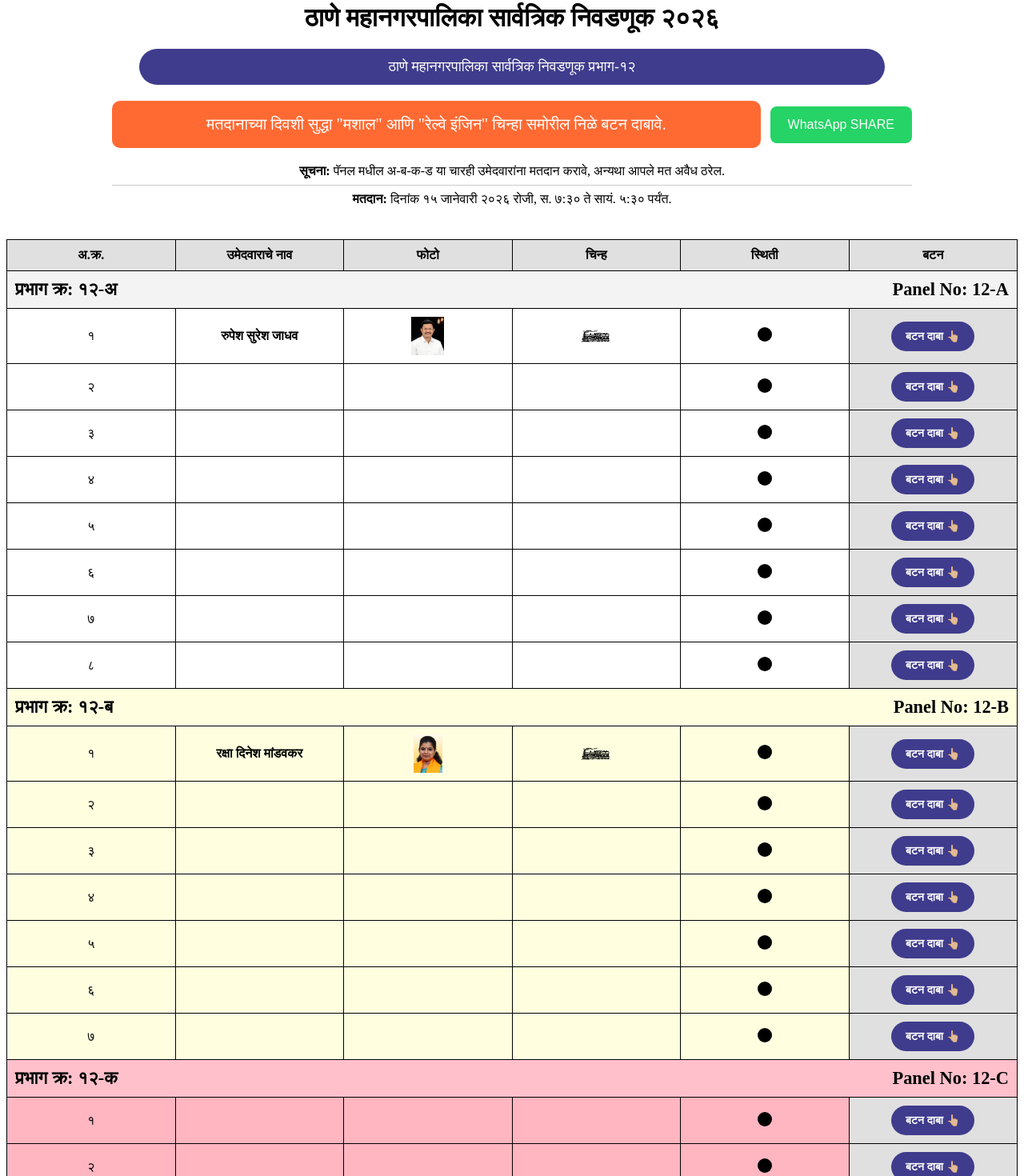
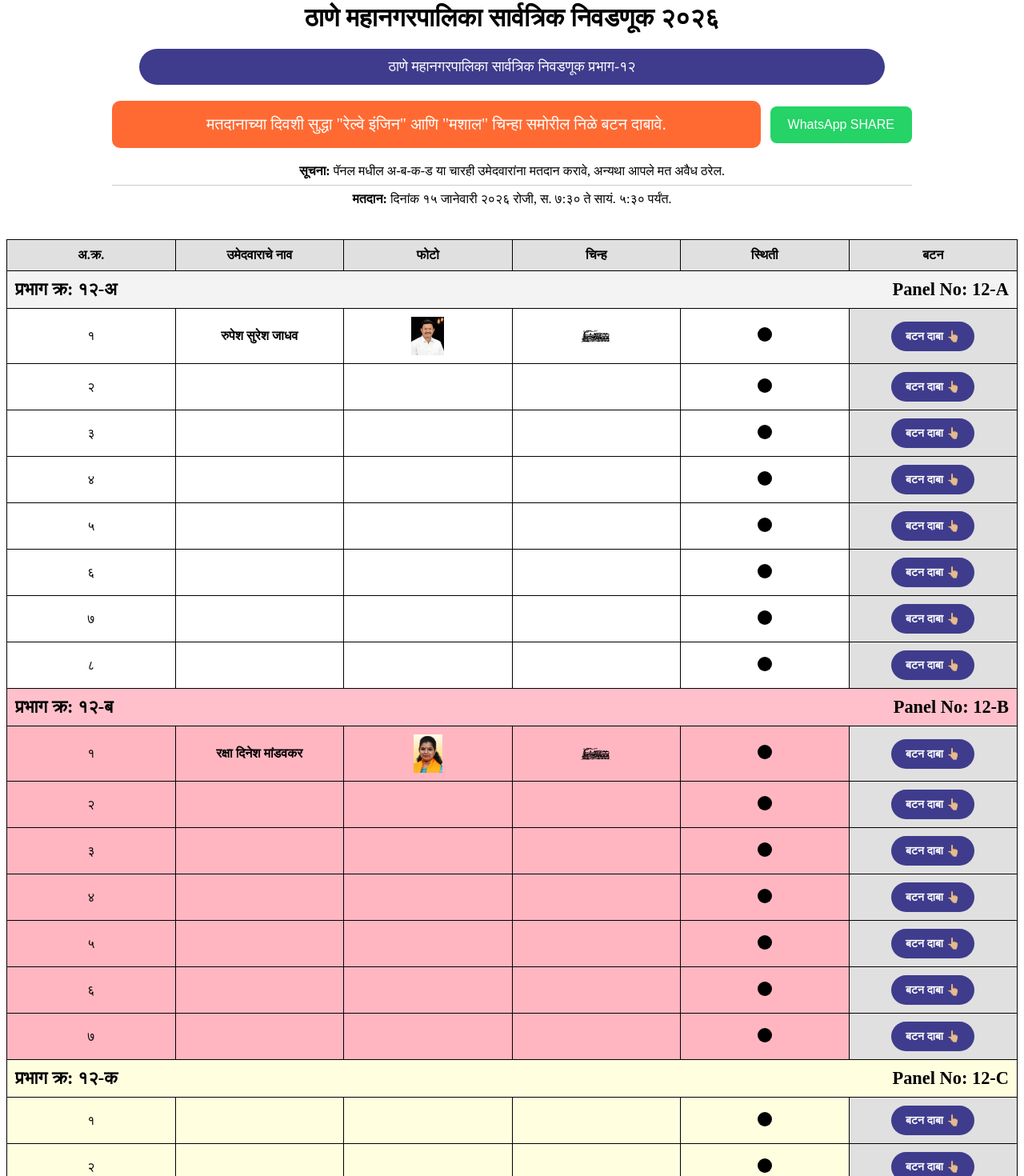
Before and after one commit to flintinfotech/Ballot-Unit-project-DattaGhanghale, a React (Vite) app: page / in a window 1280 px wide. Shown: the part 16-1486 px from the top of the page at 80% size. Built offline with nearby package versions, Linux system fonts and the light colour scheme.

Commit message:
sequence changes

```diff
--- a/src/componets/CandidatesTable.tsx
+++ b/src/componets/CandidatesTable.tsx
@@ -23,7 +23,7 @@ const CandidatesTable: React.FC = () => {
   };
 
   // ✅ Vote handler (SECTION-SAFE)
-  const handleVote = (candidate: Candidate, uniqueKey: string) => {
+  const handleVote = (candidate: Candidate, uniqueKey: string, disableBeepSound: boolean = false) => {
     if (!isValidImage(candidate.photo1) || !isValidImage(candidate.symbol)) {
       new Audio("/sounds/Error.mp3").play().catch(() => { });
       return;
@@ -37,9 +37,14 @@ const CandidatesTable: React.FC = () => {
 
     setActiveKey(uniqueKey);
 
+    // 🔕 Disable beep sound conditionally
+  if (!disableBeepSound) {
     const sound = new Audio("/sounds/Beep.mp3");
     sound.onended = () => setActiveKey(null);
-    sound.play().catch(() => { });
+    sound.play().catch(() => {});
+  } else {
+    setTimeout(() => setActiveKey(null), 200);
+  }
   };
 
   // ✅ Render image safely
@@ -76,6 +81,7 @@ const CandidatesTable: React.FC = () => {
 
             {data.slice(0, 8).map((c, i) => {
               const key = `sec1-${c.id}`;
+               const disableSound = i === 0; // 👈 1st row
               return (
                 <tr key={key}>
                   <td>{toMarathiNumber(i + 1)}</td>
@@ -89,7 +95,7 @@ const CandidatesTable: React.FC = () => {
                     />
                   </td>
                   <td style={{ backgroundColor: "#e0e0e0" }}>
-                    <button className="vote-btn" onClick={() => handleVote(c, key)}>
+                    <button className="vote-btn" onClick={() => handleVote(c, key, disableSound)}>
                       <b>बटन दाबा 👆🏼</b>
                     </button>
                   </td>
@@ -99,7 +105,7 @@ const CandidatesTable: React.FC = () => {
 
             {/* ================= SECTION 2 ================= */}
             <tr className="group-row">
-              <td colSpan={6} style={{ background: "lightyellow" }}>
+              <td colSpan={6} style={{ background: "pink" }}>
                 <div style={{ display: "flex", justifyContent: "space-between" }}>
                   <span>प्रभाग क्र: १२-ब</span>
                   <span>Panel No: 12-B</span>
@@ -109,6 +115,41 @@ const CandidatesTable: React.FC = () => {
 
             {data.slice(8, 15).map((c, i) => {
               const key = `sec2-${c.id}`;
+               const disableSound = i === 0; // 👈 1st row
+              return (
+                <tr key={key} style={{ background: "lightpink" }}>
+                  <td>{toMarathiNumber(i + 1)}</td>
+                  <td><b>{c.name}</b></td>
+                  <td>{renderImage(c.photo1, "candidate-photo")}</td>
+                  <td>{renderImage(c.symbol, "candidate-symbol")}</td>
+                  <td>
+                    <span
+                      className="status-dot"
+                      style={{ background: activeKey === key ? "red" : "black" }}
+                    />
+                  </td>
+                  <td style={{ backgroundColor: "#e0e0e0" }}>
+                    <button className="vote-btn" onClick={() => handleVote(c, key, disableSound)}>
+                      <b>बटन दाबा 👆🏼</b>
+                    </button>
+                  </td>
+                </tr>
+              );
+            })}
+
+            {/* ================= SECTION 3 ================= */}
+            <tr className="group-row">
+              <td colSpan={6} style={{ background: "lightyellow" }}>
+                <div style={{ display: "flex", justifyContent: "space-between" }}>
+                  <span>प्रभाग क्र: १२-क</span>
+                  <span>Panel No: 12-C</span>
+                </div>
+              </td>
+            </tr>
+
+            {data.slice(15, 23).map((c, i) => {
+              const key = `sec3-${c.id}`;
+               const disableSound = i === 3; // 👈 4th row
               return (
                 <tr key={key} style={{ background: "lightyellow" }}>
                   <td>{toMarathiNumber(i + 1)}</td>
@@ -122,40 +163,7 @@ const CandidatesTable: React.FC = () => {
                     />
                   </td>
                   <td style={{ backgroundColor: "#e0e0e0" }}>
-                    <button className="vote-btn" onClick={() => handleVote(c, key)}>
-                      <b>बटन दाबा 👆🏼</b>
-                    </button>
-                  </td>
-                </tr>
-              );
-            })}
-
-            {/* ================= SECTION 3 ================= */}
-            <tr className="group-row">
-              <td colSpan={6} style={{ background: "pink" }}>
-                <div style={{ display: "flex", justifyContent: "space-between" }}>
-                  <span>प्रभाग क्र: १२-क</span>
-                  <span>Panel No: 12-C</span>
-                </div>
-              </td>
-            </tr>
-
-            {data.slice(15, 23).map((c, i) => {
-              const key = `sec3-${c.id}`;
-              return (
-                <tr key={key} style={{ background: "lightpink" }}>
-                  <td>{toMarathiNumber(i + 1)}</td>
-                  <td><b>{c.name}</b></td>
-                  <td>{renderImage(c.photo1, "candidate-photo")}</td>
-                  <td>{renderImage(c.symbol, "candidate-symbol")}</td>
-                  <td>
-                    <span
-                      className="status-dot"
-                      style={{ background: activeKey === key ? "red" : "black" }}
-                    />
-                  </td>
-                  <td style={{ backgroundColor: "#e0e0e0" }}>
-                    <button className="vote-btn" onClick={() => handleVote(c, key)}>
+                    <button className="vote-btn" onClick={() => handleVote(c, key, disableSound)}>
                       <b>बटन दाबा 👆🏼</b>
                     </button>
                   </td>
--- a/src/componets/NoticeBanner.tsx
+++ b/src/componets/NoticeBanner.tsx
@@ -13,7 +13,7 @@ const NoticeBanner: React.FC = () => {
         flex: 1,
       }}
     >
-      मतदानाच्या दिवशी सुद्धा "मशाल" आणि "रेल्वे इंजिन" चिन्हा समोरील निळे बटन दाबावे.
+      मतदानाच्या दिवशी सुद्धा "रेल्वे इंजिन" आणि "मशाल" चिन्हा समोरील निळे बटन दाबावे.
     </div>
   );
 };
```
Also changed, not shown: 1 other file (tests, documents, lock files or other folders).
